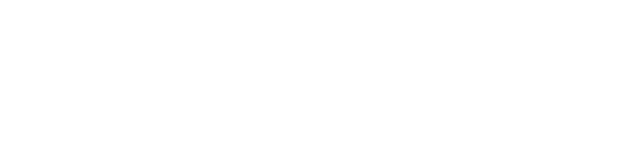
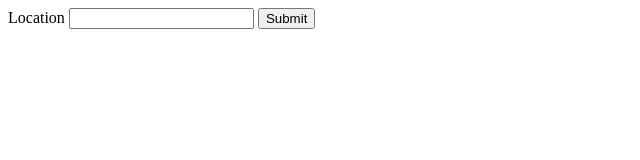
Before and after one commit to larvymortera/simple-weather-app, a plain HTML site: page index.html in a window 1280 px wide. Shown: the whole page, without its empty margins (0-640 px from the left). Drawn offline with Linux system fonts and the light colour scheme.

Commit message:
location form

```diff
--- a/index.html
+++ b/index.html
@@ -4,6 +4,11 @@
     <title>Simple Weather App</title>
   </head>
   <body>
+    <form id="form">
+      <label for="location">Location</label>
+      <input type="text" name="location" id="location" />
+      <input type="submit" name="submit">
+    </form>
     <script type="text/javascript" src="script.js"></script>
   </body>
 </html>
```
